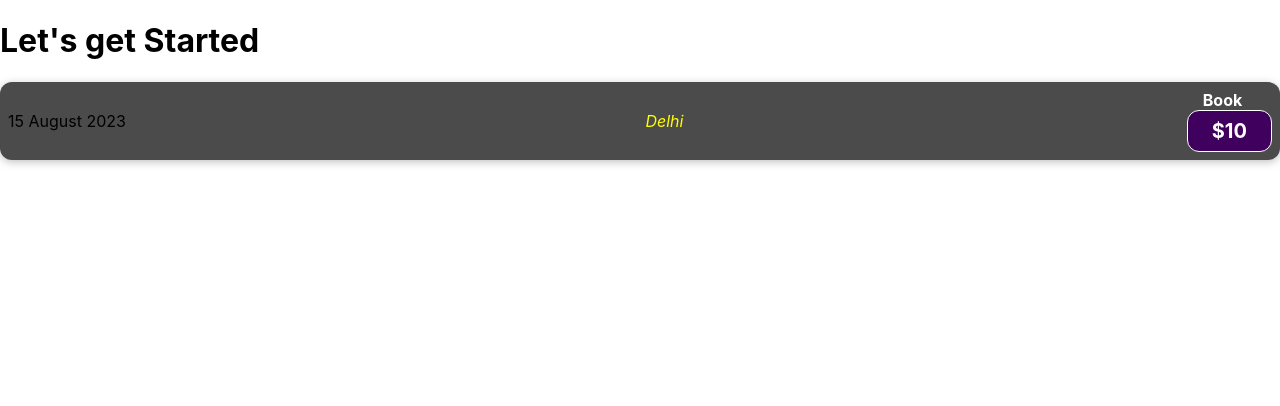
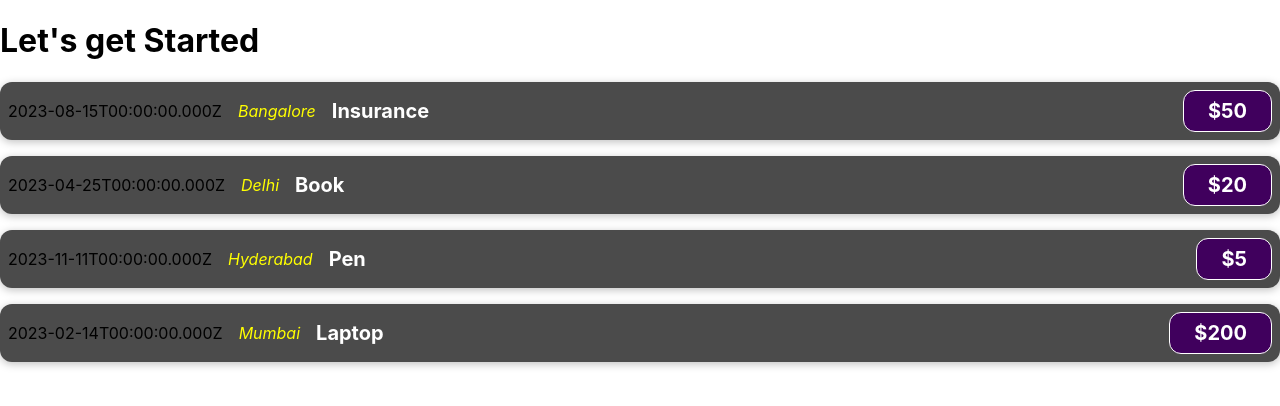
Before and after one commit to PREM-KUMAR-D/expense-tracker-react, a React (Create React App) app: page / in a window 1280 px wide. Shown: the top 406 px of the page. Built offline with nearby package versions, Linux system fonts and the light colour scheme.

Commit message:
added sample expenses

```diff
--- a/src/App.js
+++ b/src/App.js
@@ -1,11 +1,35 @@
+// Write your code at relevant places in the code below:
+
 import ExpenseItem from "./components/ExpenseItem";
-
 
 function App() {
   return (
     <div>
-      <h1> Let's get Started</h1>
-      <ExpenseItem></ExpenseItem>
+      <h1>Let's get Started</h1>
+      <ExpenseItem
+        date={new Date(2023, 7, 15)}
+        title="Insurance"
+        price="50"
+        location="Bangalore"
+      ></ExpenseItem>
+      <ExpenseItem
+        date={new Date(2023, 3, 25)}
+        title="Book"
+        price="20"
+        location="Delhi"
+      ></ExpenseItem>
+      <ExpenseItem
+        date={new Date(2023, 10, 11)}
+        title="Pen"
+        price="5"
+        location="Hyderabad"
+      ></ExpenseItem>
+      <ExpenseItem
+        date={new Date(2023, 1, 14)}
+        title="Laptop"
+        price="200"
+        location="Mumbai"
+      ></ExpenseItem>
     </div>
   );
 }
--- a/src/components/ExpenseItem.js
+++ b/src/components/ExpenseItem.js
@@ -2,14 +2,16 @@
 
 import "./ExpenseItem.css";
 
-function ExpenseItem() {
+function ExpenseItem(props) {
   return (
-    <div className='expense-item'>
-      <div>15 August 2023</div>
-      <div className='expense-item__location'> Delhi </div>
-      <div>
-        <h2 className='expense-item__description'>Book</h2>
-        <div className='expense-item__price'>$10</div>
+    <div className="expense-item">
+      <div>{props.date.toISOString()}</div>
+      <div className='expense-item__location'>
+        {props.location}
+      </div>
+      <div className="expense-item__description">
+        <h2>{props.title}</h2>
+        <div className="expense-item__price">${props.price}</div>
       </div>
     </div>
   );
```
Also changed, not shown: src/components/ExpenseItem.css (indentation only).
